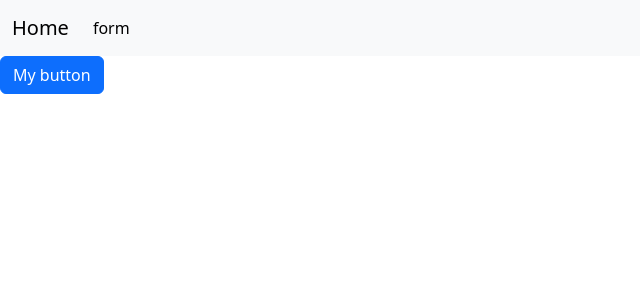
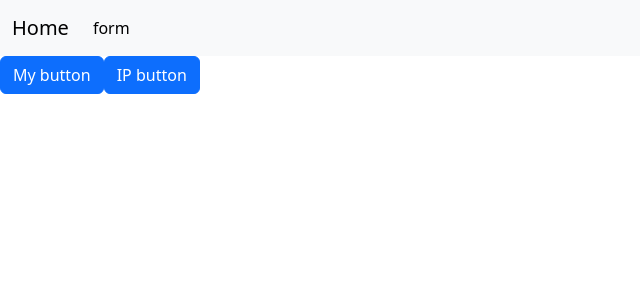
Before and after one commit to BWouterse/react-app, a React (Vite) app: page / in a window 1280 px wide. Shown: the top 300 px of the page, without its empty margins (0-640 px from the left). Built offline with nearby package versions, Linux system fonts and the light colour scheme.

Commit message:
added way to call data and have it display on your webpage

```diff
--- a/package.json
+++ b/package.json
@@ -10,6 +10,7 @@
     "preview": "vite preview"
   },
   "dependencies": {
+    "axios": "^1.6.8",
     "bootstrap": "^5.3.3",
     "react": "^18.2.0",
     "react-dom": "^18.2.0",
--- a/src/pages/MainPage.tsx
+++ b/src/pages/MainPage.tsx
@@ -1,6 +1,7 @@
 import { useState } from "react";
 import Alert from "../components/Alert";
 import Button from "../components/Button";
+import axios from "axios";
 
 const MainPage = () => {
   // let list = ["magnum", "lick", "stegel", "loid", "charmander"];
@@ -14,12 +15,31 @@ const MainPage = () => {
 
   //we call the element alertVisible, which on default is false as seen in the useState(false) line
   //then when either onClose or onClick gets called the setter gets called
+  const [ip, setIp] = useState("");
+  const [ipVisible, setIpVisibility] = useState(false);
+
+  const fetchIp = async () => {
+    if (ipVisible) {
+      setIpVisibility(false);
+    } else {
+      try {
+        setIpVisibility(true);
+        const response = await axios.get("https://api.ipify.org/?format=json");
+        setIp(response.data.ip); //data.ip is because are are getting a json back
+      } catch (error) {
+        console.error("error");
+      }
+    }
+  };
+
   return (
     <div>
       {alertVisible && (
         <Alert onClose={() => setAlertVisibility(false)}>My Alert</Alert>
       )}
       <Button onClick={() => setAlertVisibility(true)}>My button</Button>
+      <Button onClick={fetchIp}>IP button</Button>
+      {ipVisible && ip && <div>ip is: {ip}</div>}
     </div>
   );
 };
```
Also changed, not shown: 1 other file (tests, documents, lock files or other folders).
